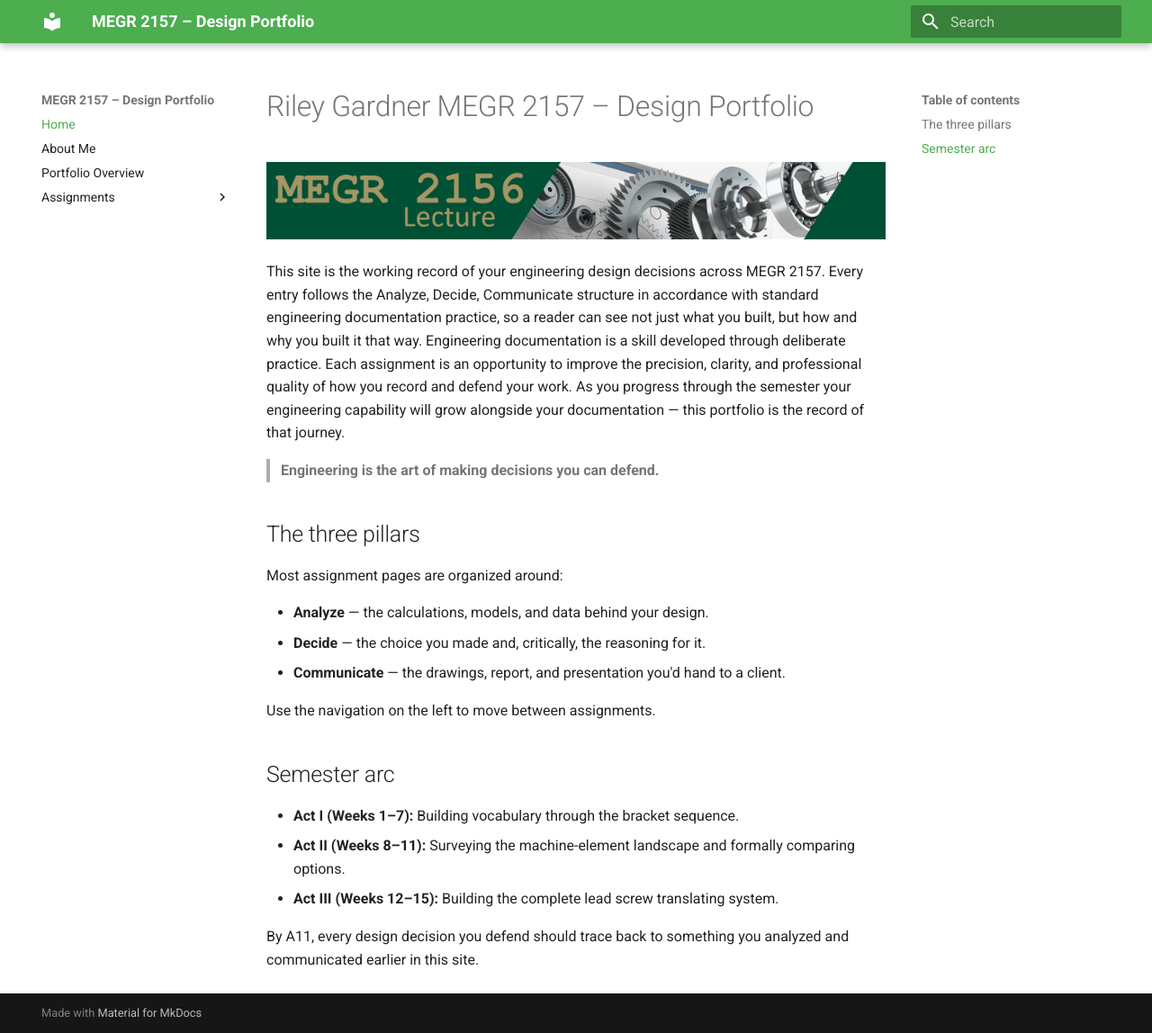
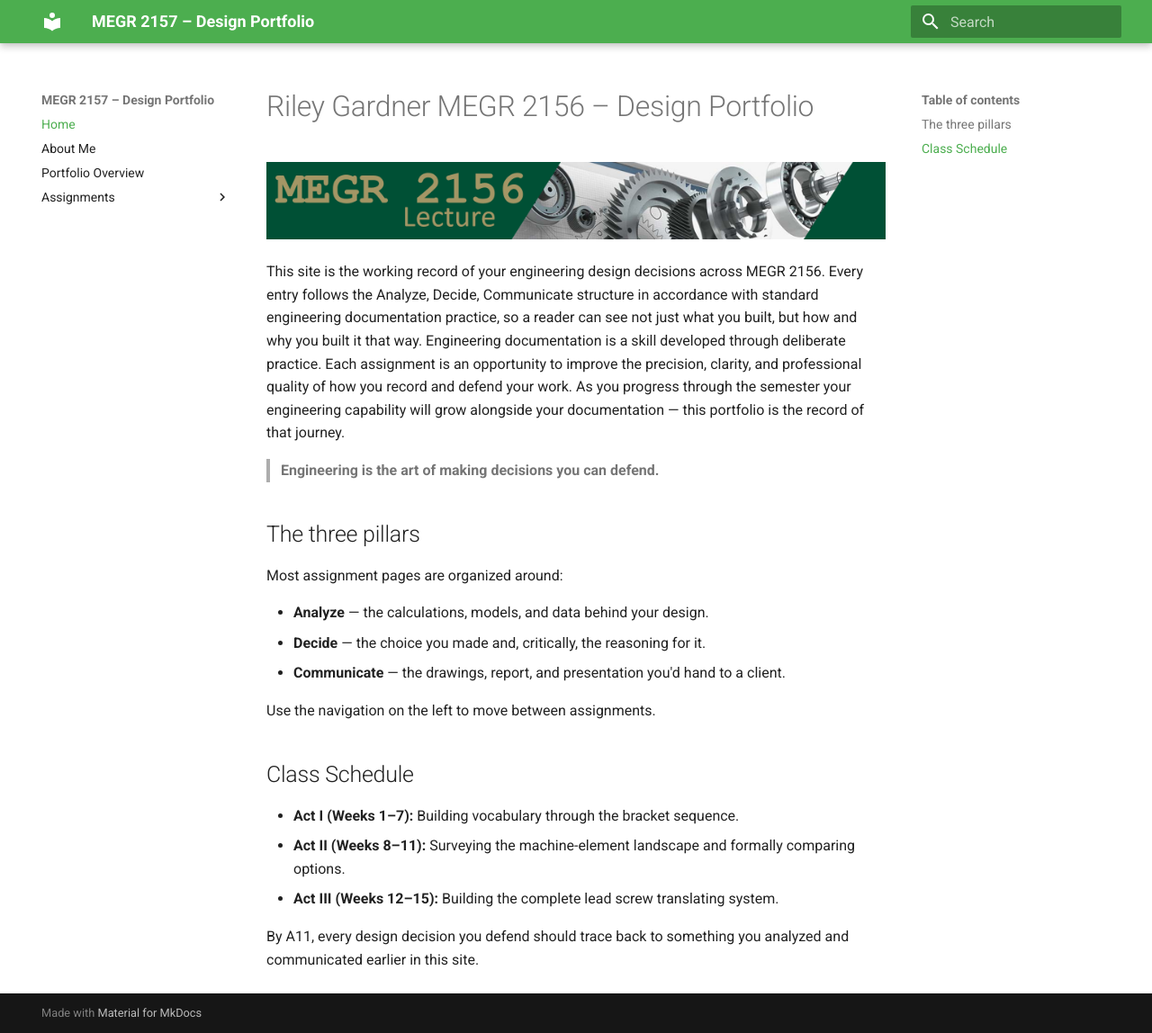
Before and after one commit to rgardn14-max/megr2157-portfolio, an MkDocs documentation site: the page built from docs/index.md, in a window 1280 px wide and 1148 px high. Shown: the whole window at 90% size. Built offline with MkDocs 1.6.1 and Material for MkDocs 9.7.7, drawn with Linux system fonts in a browser that asks for light colours.

Commit message:
Update index.md

```diff
--- a/docs/index.md
+++ b/docs/index.md
@@ -1,8 +1,8 @@
-# Riley Gardner MEGR 2157 – Design Portfolio
+# Riley Gardner MEGR 2156 – Design Portfolio
 
-![MEGR 2156-7 Title](MEGR2156title.png)
+![MEGR 2156 Title](MEGR2156title.png)
 
-This site is the working record of your engineering design decisions across MEGR 2157. Every entry follows the Analyze, Decide, Communicate structure in accordance with standard engineering documentation practice, so a reader can see not just what you built, but how and why you built it that way. Engineering documentation is a skill developed through deliberate practice. Each assignment is an opportunity to improve the precision, clarity, and professional quality of how you record and defend your work. As you progress through the semester your engineering capability will grow alongside your documentation — this portfolio is the record of that journey.
+This site is the working record of your engineering design decisions across MEGR 2156. Every entry follows the Analyze, Decide, Communicate structure in accordance with standard engineering documentation practice, so a reader can see not just what you built, but how and why you built it that way. Engineering documentation is a skill developed through deliberate practice. Each assignment is an opportunity to improve the precision, clarity, and professional quality of how you record and defend your work. As you progress through the semester your engineering capability will grow alongside your documentation — this portfolio is the record of that journey.
 
 > **Engineering is the art of making decisions you can defend.**
 
@@ -16,7 +16,7 @@ Most assignment pages are organized around:
 
 Use the navigation on the left to move between assignments.
 
-## Semester arc
+## Class Schedule
 
 - **Act I (Weeks 1–7):** Building vocabulary through the bracket sequence.
 - **Act II (Weeks 8–11):** Surveying the machine-element landscape and formally comparing options.
```
